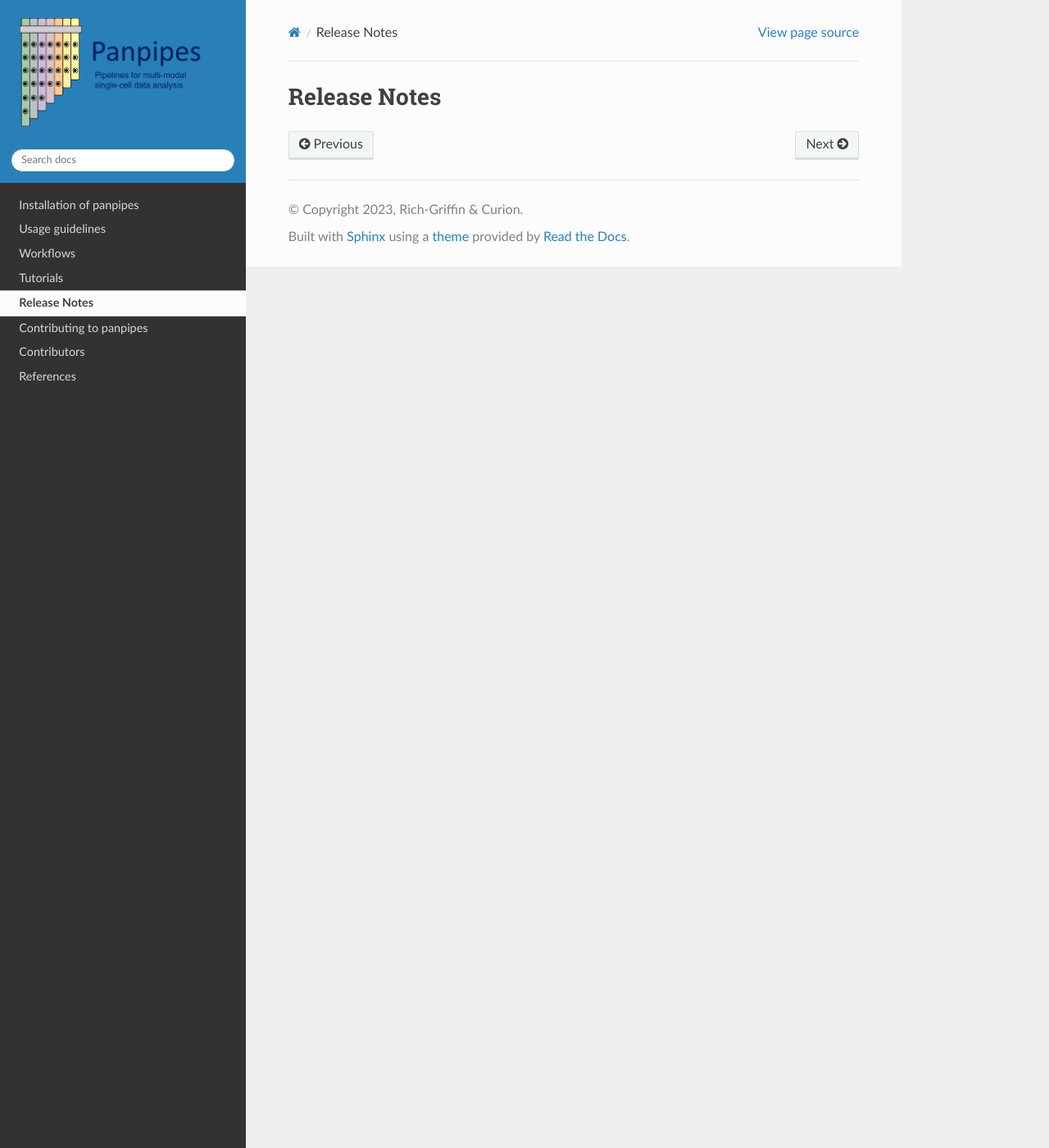
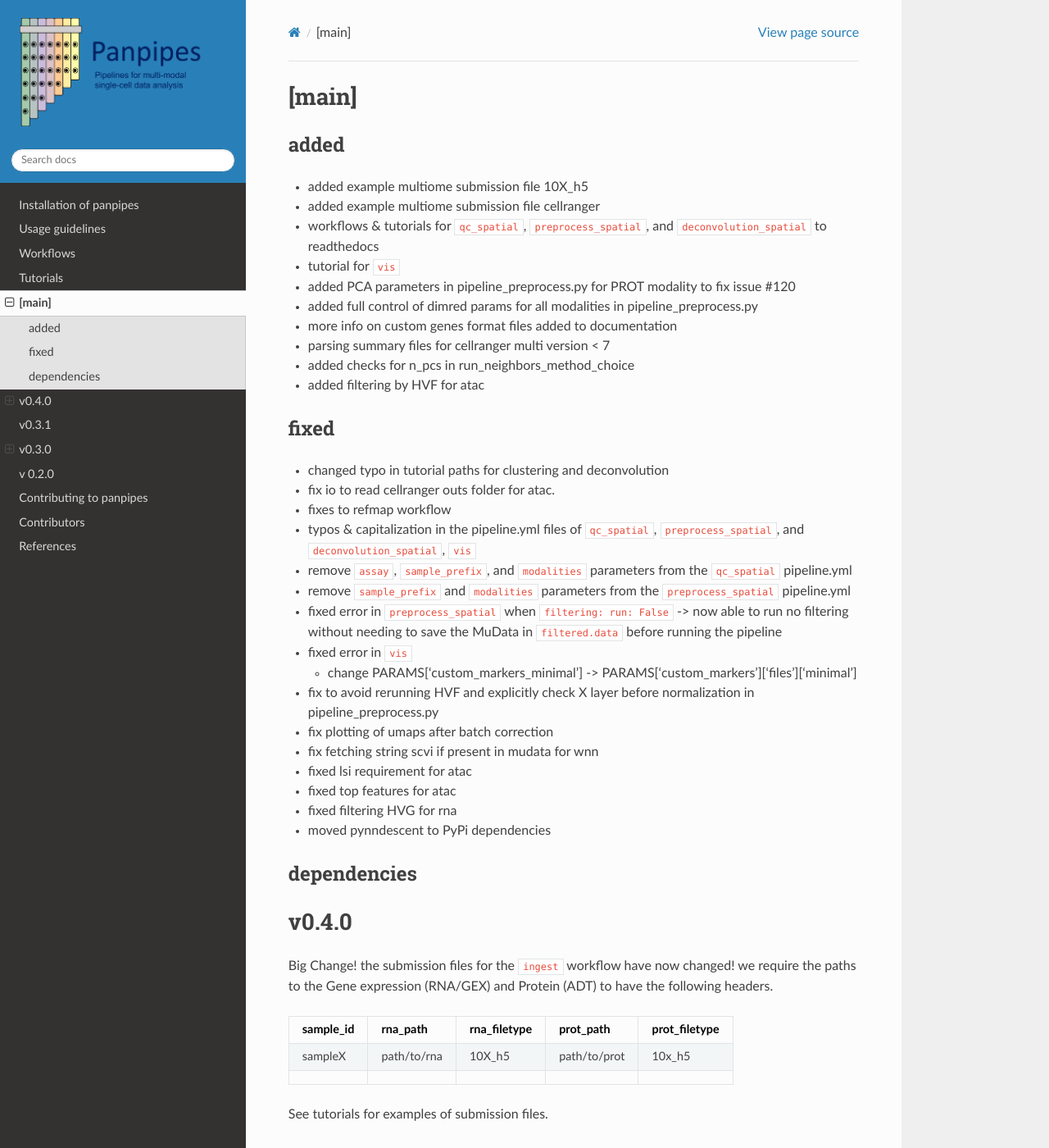
Before and after one commit to bio-la/panpipes-nextflow, a Sphinx documentation site: the page built from docs/release_notes.md, in a window 1280 px wide and 1400 px high. Shown: the whole window at 82% size. Built offline with Sphinx 7.4.7 and the Read the Docs theme 2.0.0, drawn with Linux system fonts in a browser that asks for light colours; some of the changed text lies outside the part shown.

Commit message:
update release notes

```diff
--- a/docs/release_notes.md
+++ b/docs/release_notes.md
@@ -1,2 +1,86 @@
-Release Notes
-==============
+
+
+## [main]
+
+### added
+- added example multiome submission file 10X_h5
+- added example multiome submission file cellranger
+- workflows & tutorials for `qc_spatial`, `preprocess_spatial`, and `deconvolution_spatial` to readthedocs
+- tutorial for `vis`
+- added PCA parameters in pipeline_preprocess.py for PROT modality to fix issue #120
+- added full control of dimred params for all modalities in pipeline_preprocess.py
+- more info on custom genes format files added to documentation
+- parsing summary files for cellranger multi version < 7
+- added checks for n_pcs in run_neighbors_method_choice
+- added filtering by HVF for atac
+
+
+### fixed
+
+- changed typo in tutorial paths for clustering and deconvolution
+- fix io to read cellranger outs folder for atac.
+- fixes to refmap workflow
+- typos & capitalization in the pipeline.yml files of `qc_spatial`, `preprocess_spatial`, and `deconvolution_spatial`, `vis`
+- remove `assay`, `sample_prefix`, and `modalities` parameters from the `qc_spatial` pipeline.yml
+- remove `sample_prefix` and `modalities` parameters from the `preprocess_spatial` pipeline.yml
+- fixed error in `preprocess_spatial` when `filtering: run: False`
+    -> now able to run no filtering without needing to save the MuData in `filtered.data` before running the pipeline
+- fixed error in `vis`
+    - change PARAMS['custom_markers_minimal'] -> PARAMS['custom_markers']['files']['minimal']
+- fix to avoid rerunning HVF and explicitly check X layer before normalization in pipeline_preprocess.py
+- fix plotting of umaps after batch correction
+- fix fetching string scvi if present in mudata for wnn
+- fixed lsi requirement for atac
+- fixed top features for atac
+- fixed filtering HVG for rna
+- moved pynndescent to PyPi dependencies
+
+
+### dependencies
+
+## v0.4.0
+Big Change! the submission files for the `ingest` workflow have now changed! we require the paths to the Gene expression (RNA/GEX) and Protein (ADT) to have the following headers.
+
+
+| sample_id | rna_path    | rna_filetype | prot_path    | prot_filetype |
+| --------- | ----------- | ------------ | ------------ | ------------- |
+| sampleX   | path/to/rna | 10X_h5       | path/to/prot | 10x_h5        |
+|           |             |              |              |               |
+
+
+See tutorials for examples of submission files.
+
+
+
+### added
+- merged PR #111:
+  - LSI in panpipes_preprocess is run on the highly variable features
+  - n_comp for LSI
+### fixed
+- changed all instances of ADT into PROT
+- changed all instances of GEX to RNA
+- changed the params to fix plotting as mentioned in issue #41
+- typo in readme
+- set default seaborn <=0.12.2 to avoid issue #104, #126
+
+### dependencies
+
+## v0.3.1
+- set default matplotlib<=3.7.3 to avoid issue #104.
+
+## v0.3.0
+### added
+- Spatial data analysis is now included in panpipes
+    - panpipes qc_spatial
+    - panpipes preprocess_spatial
+    - panpipes_deconvolution_spatial
+
+### fixed
+- make sure columns from individual modalities that are not in the multimodal outer obs can be used to
+
+### dependencies
+- additional dependencies: squidpy, cell2location, openpyxl
+
+# v 0.2.0
+- First public version of panpipes
+    - contains qc_mm, preprocess, intergration, clustering
```
